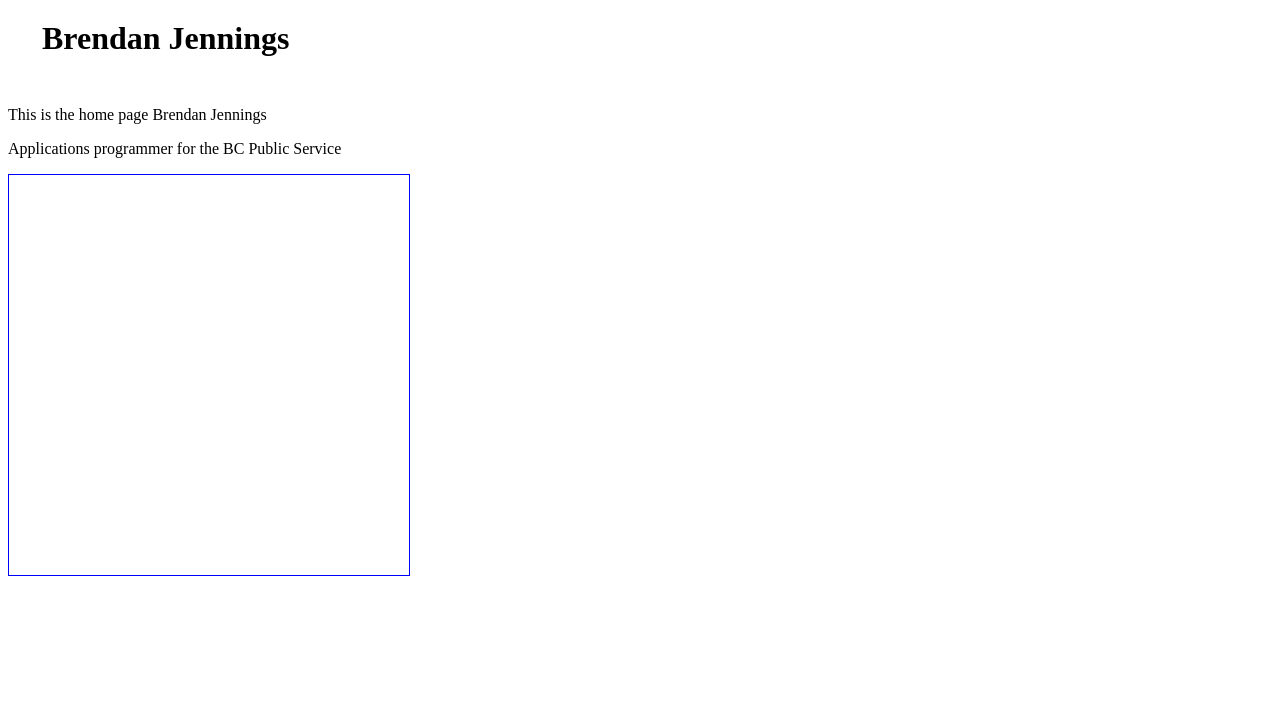
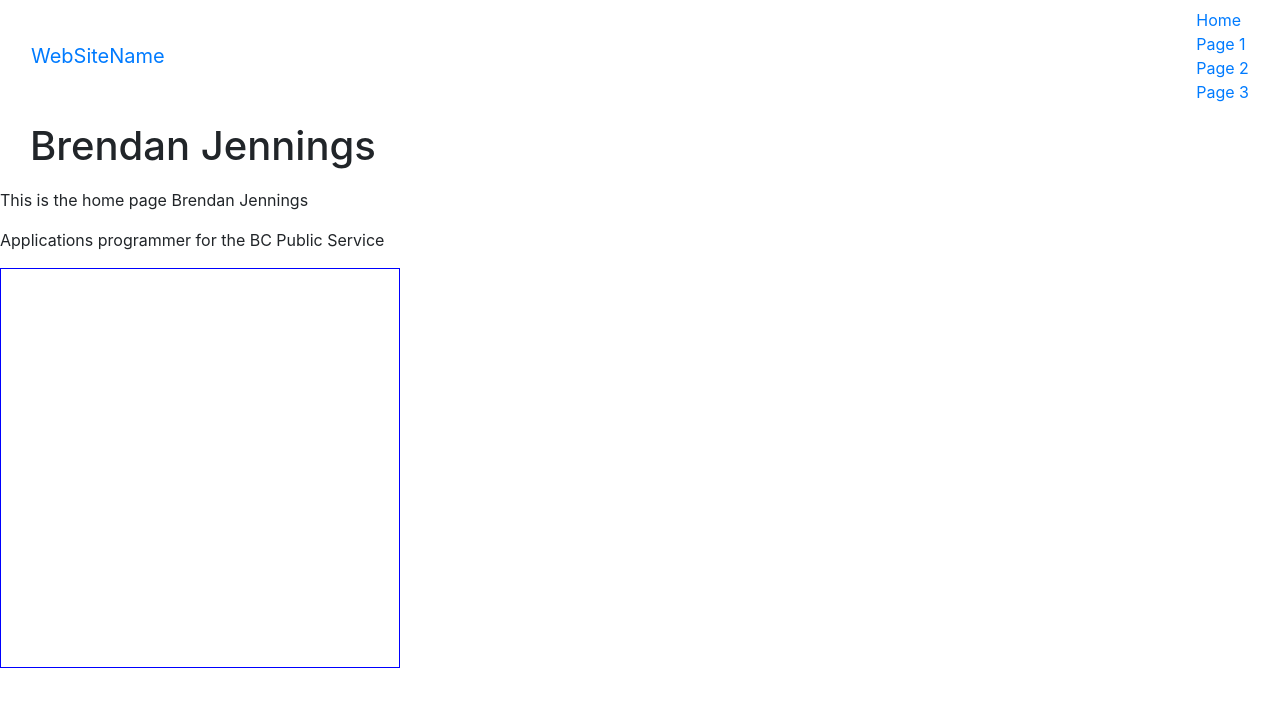
Before and after one commit to BRJennings/BRJennings.github.io, a plain HTML site: page index.html in a window 1280 px wide. Drawn offline with nearby package versions, Linux system fonts and the light colour scheme.

Commit message:
Update index.html
Added bootstrap and placeholder far navbar

```diff
--- a/index.html
+++ b/index.html
@@ -1,8 +1,23 @@
 <html>
   <head>
     <title></title>
+    <link rel="stylesheet" href="https://maxcdn.bootstrapcdn.com/bootstrap/4.0.0-beta.2/css/bootstrap.min.css" integrity="sha384-PsH8R72JQ3SOdhVi3uxftmaW6Vc51MKb0q5P2rRUpPvrszuE4W1povHYgTpBfshb" crossorigin="anonymous">
   </head>
   <body bgcolor=white>
+
+  <nav class="navbar navbar-default">
+    <div class="container-fluid">
+      <div class="navbar-header">
+        <a class="navbar-brand" href="#">WebSiteName</a>
+      </div>
+      <ul class="nav navbar-nav">
+        <li class="active"><a href="#">Home</a></li>
+        <li><a href="#">Page 1</a></li>
+        <li><a href="#">Page 2</a></li>
+        <li><a href="#">Page 3</a></li>
+      </ul>
+    </div>
+  </nav>
 
     <table border="0" cellpadding="10">
       <tr>
```
